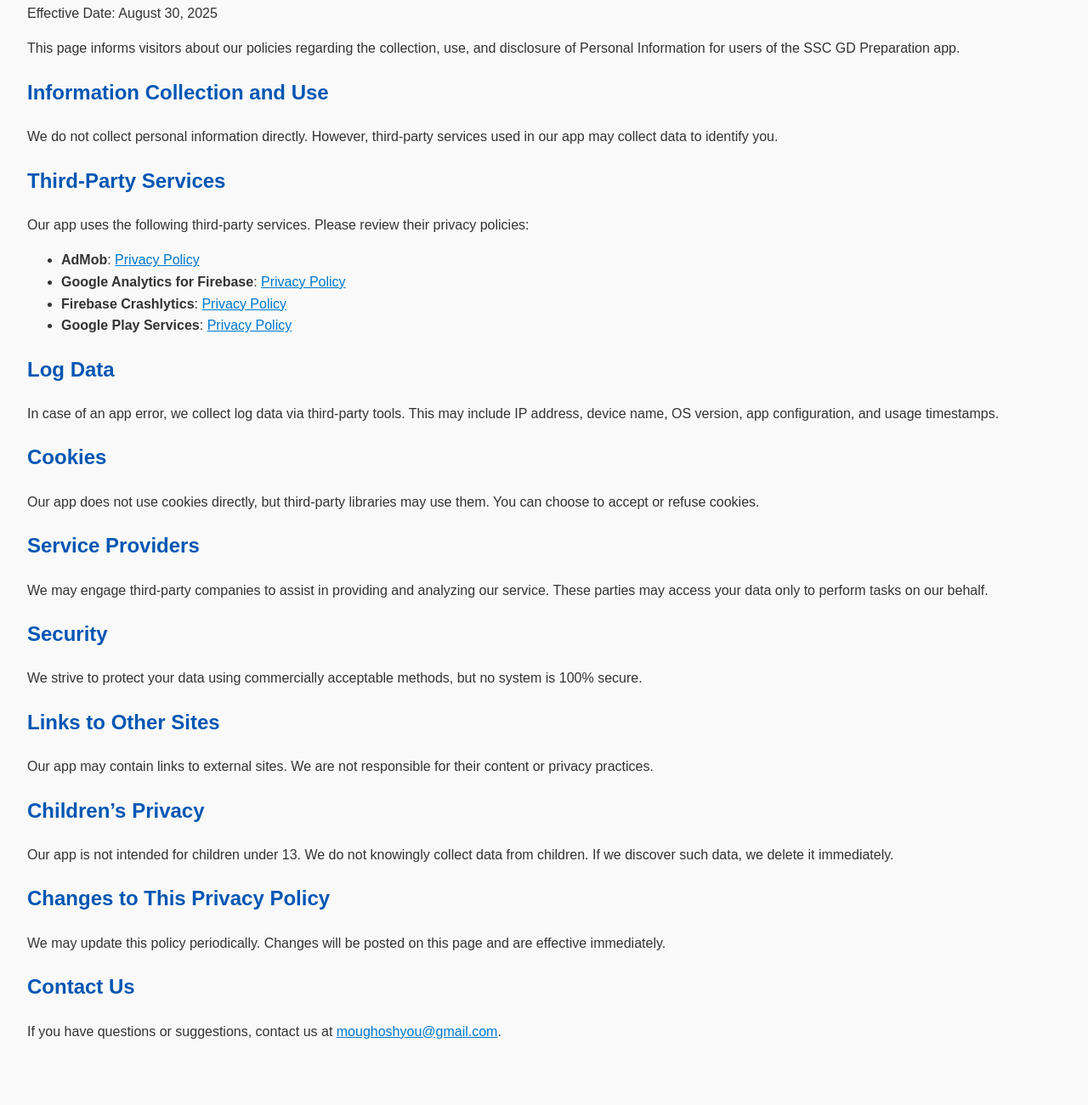
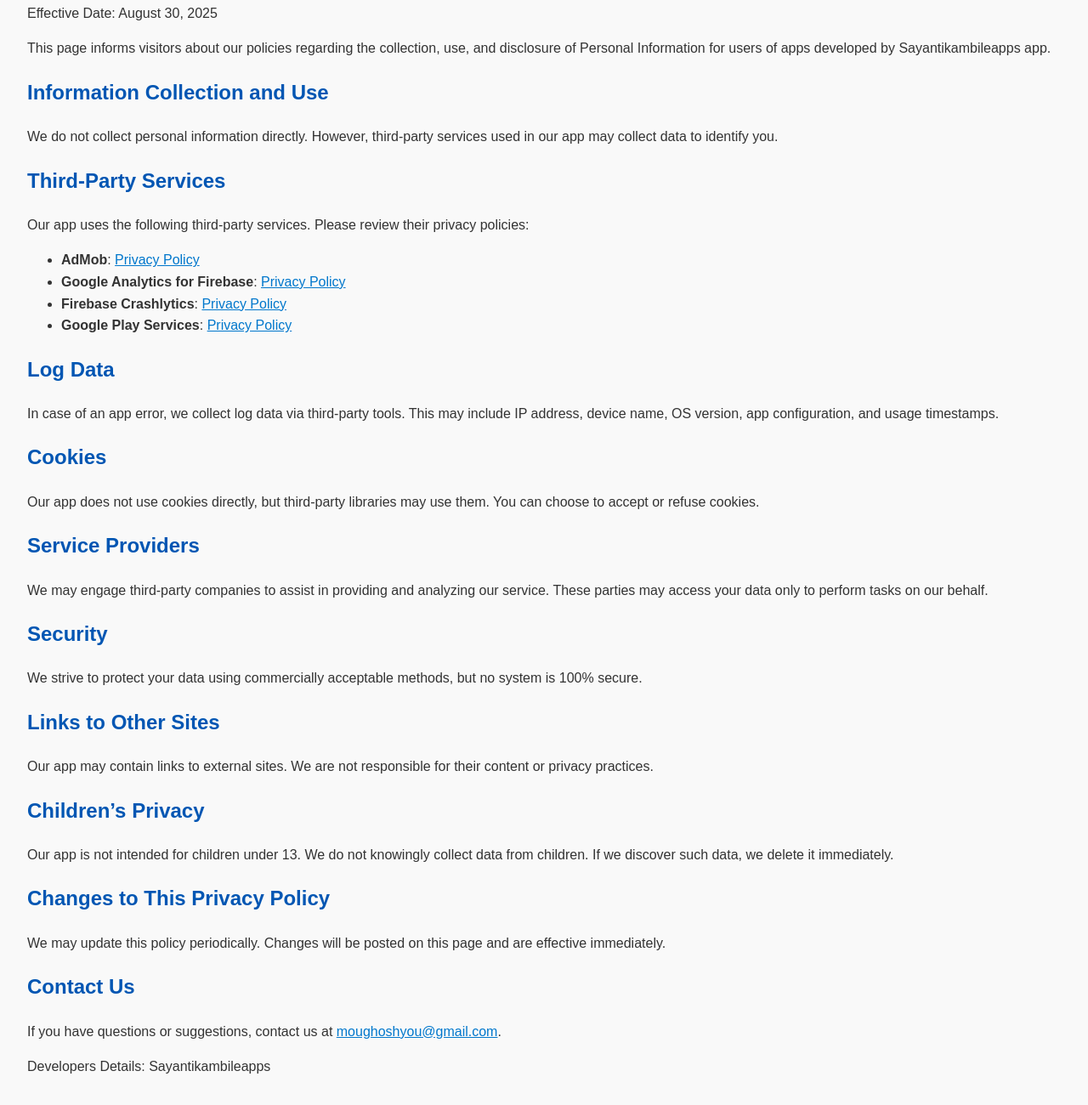
Before and after one commit to sayantikamobileapps/Privacy_Policy, a plain HTML site: page index.html in a window 1280 px wide. Shown: the part 102-1402 px from the top of the page at 85% size. Before the commit the page ends 1360 px from the top, so only its background shows below. Drawn offline with Linux system fonts and the light colour scheme.

Commit message:
Update privacy policy details in index.html

```diff
--- a/index.html
+++ b/index.html
@@ -24,7 +24,7 @@
 <body>
   <h1>Privacy Policy</h1>
   <p>Effective Date: August 30, 2025</p>
-  <p>This page informs visitors about our policies regarding the collection, use, and disclosure of Personal Information for users of the SSC GD Preparation app.</p>
+  <p>This page informs visitors about our policies regarding the collection, use, and disclosure of Personal Information for users of apps developed by Sayantikambileapps</title> app.</p>
 
   <h2>Information Collection and Use</h2>
   <p>We do not collect personal information directly. However, third-party services used in our app may collect data to identify you.</p>
@@ -81,5 +81,6 @@
 
   <h2>Contact Us</h2>
   <p>If you have questions or suggestions, contact us at <a href="mailto:moughoshyou@gmail.com">moughoshyou@gmail.com</a>.</p>
+  <p>Developers Details: Sayantikambileapps </p>
 </body>
 </html>
```
